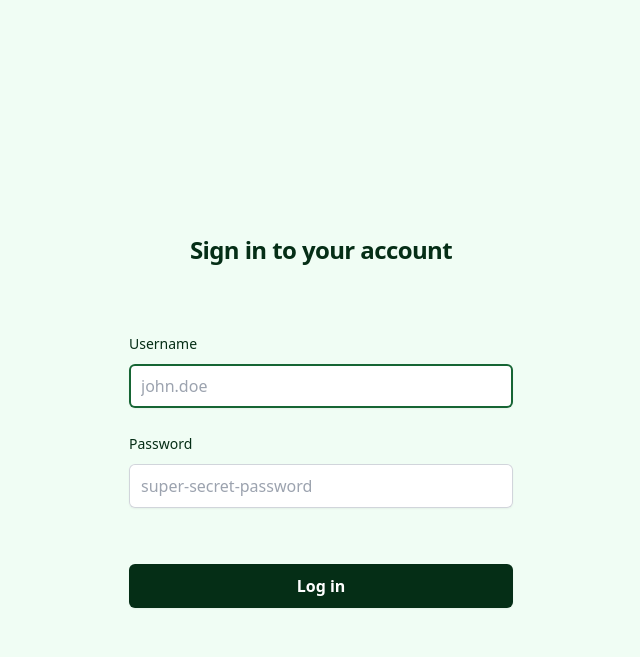
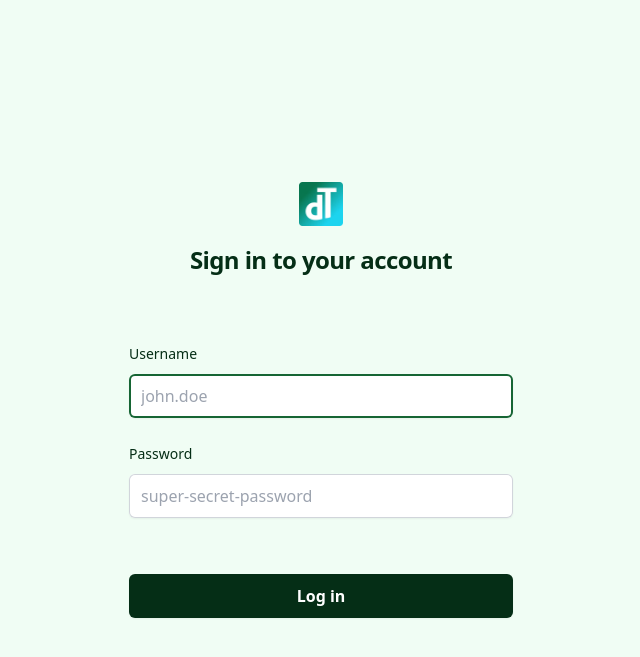
Before and after one commit to dayroned/django-template, a Django app: page /sign-in in a window 1280 px wide. Shown: the top 657 px of the page, without its empty margins (319-959 px from the left). Run offline with Django 4.2, Linux system fonts and the light colour scheme; style sheets or scripts are compiled from the project's sources; some libraries are stand-ins or nearby versions.

Commit message:
django copyright issues fixed

```diff
--- a/website/templates/website/base.html
+++ b/website/templates/website/base.html
@@ -9,11 +9,11 @@
     <meta name="viewport" content="width=device-width, initial-scale=1, shrink-to-fit=no">
 
     <!-- Favicons -->
-    <link rel="apple-touch-icon" sizes="180x180" href="{% static 'website/images/apple-touch-icon.png' %}/">
-    <link rel="icon" type="image/png" sizes="32x32" href="{% static 'website/images/favicon-32x32.png' %}">
-    <link rel="icon" type="image/png" sizes="16x16" href="{% static 'website/images/favicon-16x16.png' %}">
-    <link rel="manifest" href="{% static 'website/images/site.webmanifest' %}">
-    <link rel="icon" href="{% static 'website/images/favicon.ico' %}">
+    <link rel="apple-touch-icon" sizes="180x180" href="{% static 'website/images/favicons/apple-touch-icon.png' %}/">
+    <link rel="icon" type="image/png" sizes="32x32" href="{% static 'website/images/favicons/favicon-32x32.png' %}">
+    <link rel="icon" type="image/png" sizes="16x16" href="{% static 'website/images/favicons/favicon-16x16.png' %}">
+    <link rel="manifest" href="{% static 'website/images/favicons/site.webmanifest' %}">
+    <link rel="icon" href="{% static 'website/images/favicons/favicon.ico' %}">
 
     <!-- CSS -->
     <link rel="stylesheet" href="{% static 'website/css/tailwind.css' %}" />
@@ -30,13 +30,13 @@
         <div class="mx-auto max-w-7xl px-6 lg:px-8">
             <div class="relative flex h-16 items-center justify-between">
                 <div class="flex flex-1 items-center sm:justify-start">
-                    <img class="h-11" src="{% static 'website/images/android-chrome-192x192.png' %}" alt="Django Icon">
+                    <img class="h-11" src="{% static 'website/images/favicons/android-chrome-192x192.png' %}" alt="Django Icon">
                     <div class="ml-6">
                         <div class="flex space-x-4">
                             {% url 'website:home' as home_url %}
                             {% url 'website:dashboard' as dashboard_url %}
-                            <a href="{{ home_url }}" class="{% if request.path == home_url %}text-green-400{% else %}text-green-50 hover:text-green-200{% endif %} uppercase px-2 py-2 text-sm font-medium" aria-current="page">Home</a>
-                            <a href="{{ dashboard_url }}" class="{% if request.path == dashboard_url %}text-green-400{% else %}text-green-50 hover:text-green-200{% endif %} uppercase rounded-md px-2 py-2 text-sm font-medium">Dashboard</a>
+                            <a href="{{ home_url }}" class="{% if request.path == home_url %}text-green-400{% else %}text-green-50 hover:text-green-200{% endif %} uppercase px-2 py-2 text-sm font-medium hover:cursor-pointer" aria-current="page">Home</a>
+                            <a href="{{ dashboard_url }}" class="{% if request.path == dashboard_url %}text-green-400{% else %}text-green-50 hover:text-green-200{% endif %} uppercase rounded-md px-2 py-2 text-sm font-medium hover:cursor-pointer">Dashboard</a>
                         </div>
                     </div>
                 </div>
--- a/website/templates/website/home.html
+++ b/website/templates/website/home.html
@@ -9,7 +9,7 @@
 <div class="mx-auto max-w-7xl px-6 pb-24 pt-10 sm:pb-40 lg:flex lg:px-8 lg:pt-40">
     <div class="mx-auto max-w-2xl flex-shrink-0 lg:mx-0 lg:max-w-xl lg:pt-8">
         <div class="flex flex-row gap-4 items-center">
-            <img class="h-11" src="{% static 'website/images/android-chrome-192x192.png' %}" alt="Django Icon">
+            <img class="h-11" src="{% static 'website/images/django_logo.png' %}" alt="Django Icon">
             <span class="text-xl text-gray-500">+</span>
             <img class="h-11" src="https://tailwindui.com/img/logos/mark.svg?color=cyan&shade=400" alt="Tailwind Icon">
         </div>
--- a/website/templates/website/login.html
+++ b/website/templates/website/login.html
@@ -1,4 +1,6 @@
 {% extends 'website/base.html' %}
+
+{% load static %}
 
 {% block title %}{{ block.super }} | Login{% endblock title %}
 
@@ -24,8 +26,9 @@
 {% block contents %}
 
 <div class="flex h-screen flex-col justify-center px-6 lg:px-8">
-    <div class="sm:mx-auto sm:w-full sm:max-w-sm">
-        <h2 class="mt-10 text-center text-2xl font-bold leading-9 tracking-tight text-green-950">Sign in to your account</h2>
+    <div class="sm:mx-auto sm:w-full sm:max-w-sm flex flex-col items-center gap-4">
+        <img class="h-11" src="{% static 'website/images/favicons/android-chrome-192x192.png' %}" alt="Django Template Logo">
+        <h2 class="text-center text-2xl font-bold leading-9 tracking-tight text-green-950">Sign in to your account</h2>
     </div>
 
     <div class="mt-10 sm:mx-auto sm:w-full sm:max-w-sm">
```
Also changed, not shown: website/static/website/images/android-chrome-512x512.png (deleted), website/static/website/images/apple-touch-icon.png (deleted), website/static/website/images/django_logo.png (renamed from website/static/website/images/android-chrome-192x192.png), website/static/website/images/favicon-16x16.png (deleted), website/static/website/images/favicon-32x32.png (deleted), website/static/website/images/favicon.ico (deleted), website/static/website/images/favicons/android-chrome-192x192.png (added), website/static/website/images/favicons/android-chrome-512x512.png (added), website/static/website/images/favicons/apple-touch-icon.png (added), website/static/website/images/favicons/favicon-16x16.png (added), website/static/website/images/favicons/favicon-32x32.png (added), website/static/website/images/favicons/favicon.ico (added), website/static/website/images/favicons/site.webmanifest (renamed from website/static/website/images/site.webmanifest).
